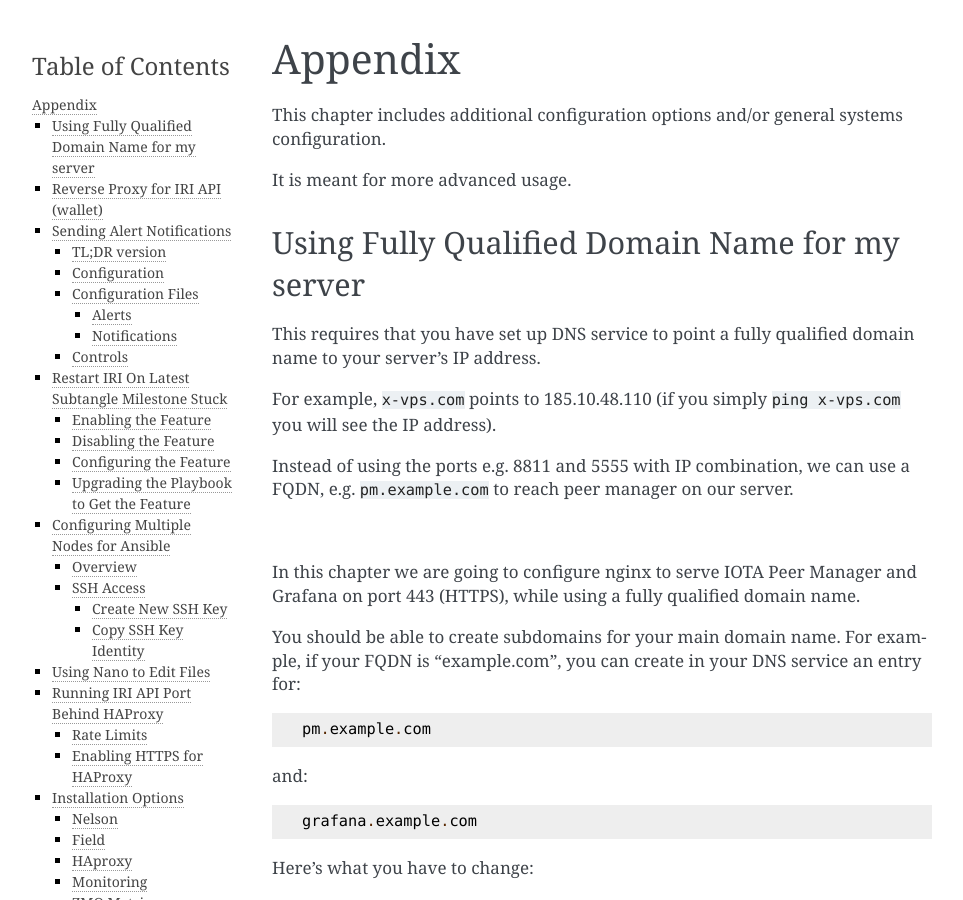
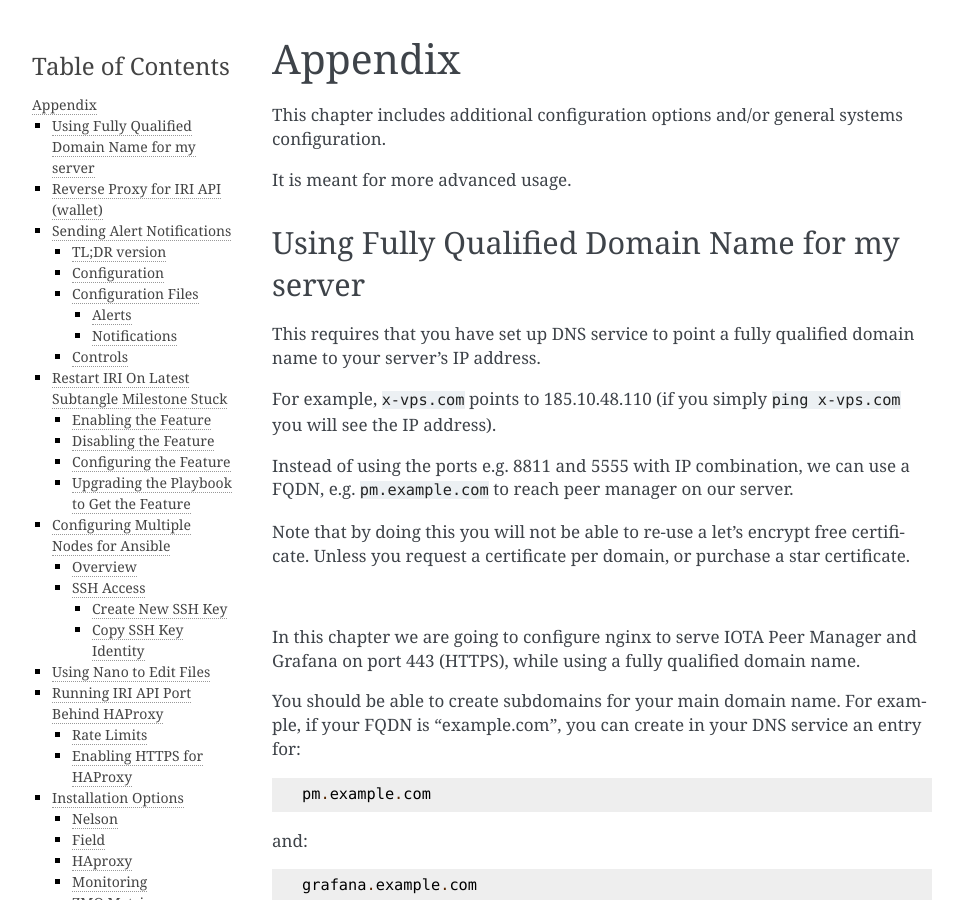
Before and after one commit to nuriel77/iri-playbook, a Sphinx documentation site: the page built from docs/appendix.rst, in a window 1280 px wide and 900 px high. Shown: the whole window, without its empty margins (148-1111 px from the left). Built offline with Sphinx 7.4.7, drawn with Linux system fonts in a browser that asks for light colours.

Commit message:
Certificate notice in appendix doc

```diff
--- a/docs/appendix.rst
+++ b/docs/appendix.rst
@@ -16,6 +16,8 @@
 For example, ``x-vps.com`` points to 185.10.48.110 (if you simply ``ping x-vps.com`` you will see the IP address).
 
 Instead of using the ports e.g. 8811 and 5555 with IP combination, we can use a FQDN, e.g. ``pm.example.com`` to reach peer manager on our server.
+
+Note that by doing this you will not be able to re-use a let's encrypt free certificate. Unless you request a certificate per domain, or purchase a star certificate.
 
 |
 
```
